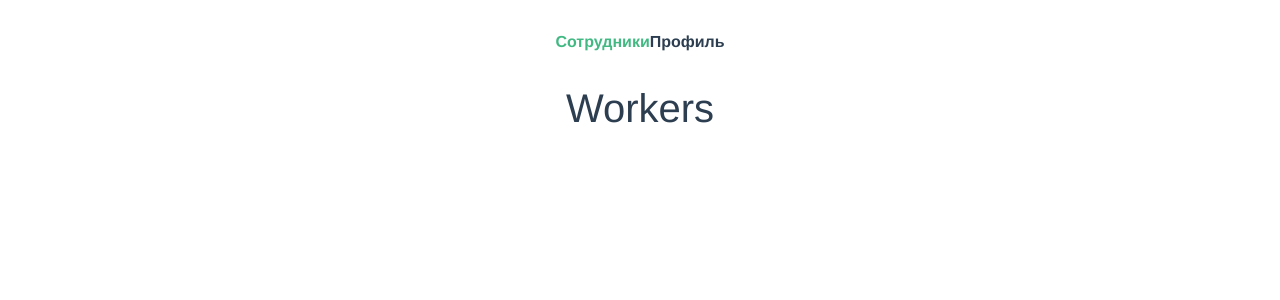
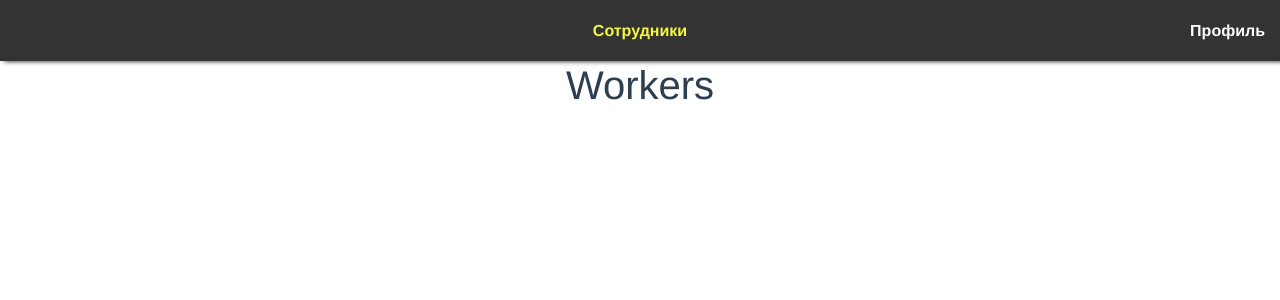
Before and after one commit to AndreyKokorev/Atwinta-task, a Vue app: page /workers in a window 1280 px wide. Shown: the top 300 px of the page. Built offline with nearby package versions, Linux system fonts and the light colour scheme; sample sign-in values are in the browser's storage.

Commit message:
ref: app view and authorization

```diff
--- a/src/App.vue
+++ b/src/App.vue
@@ -1,10 +1,10 @@
 <template lang="pug">
 #app
-	#nav
-		router-link(to="/workers", v-if="isLoggedIn") Сотрудники
-		router-link(to="/profile", v-if="isLoggedIn") Профиль
-		//- router-link( :to="{path: 'login', params: {onLogin: isLoggedIn}}" )
-		router-link(:to="{ path: 'login' }")
+  .nav
+    .nav__item-wrapper
+      router-link.nav__item(to="/workers", v-if="isLoggedIn") Сотрудники
+    .nav__item-wrapper
+      router-link.nav__item(to="/profile", v-if="isLoggedIn") Профиль
   router-view(
     :service="service",
     :isLoggedIn="isLoggedIn",
@@ -17,7 +17,7 @@
 <script>
 import atwintaService from "../src/service/atwintaService";
 import Authorization from "./views/Authorization";
-import Popup from './components/Popup';
+import Popup from "./components/Popup";
 
 export default {
   data() {
@@ -25,12 +25,13 @@ export default {
       service: new atwintaService(),
       isLoggedIn: false,
       message: '',
-			isVisible: false
+			isVisible: false,
+			profileName: ''
     };
   },
   components: {
     Authorization,
-		Popup
+    Popup,
   },
   created() {
     localStorage.removeItem('accessToken')
@@ -43,17 +44,18 @@ export default {
     }
   },
   methods: {
-		onLogin() {
-			this.isLoggedIn = true
+    onLogin(name) {
+			this.isLoggedIn = true;
+			this.profileName = name;
     },
-		displayPopup(message){
+    displayPopup(message) {
       this.message = message;
       this.isVisible = true;
 
       setTimeout(() => {
         this.isVisible = false;
       }, 2000);
-		}
+    },
   },
 };
 </script>
@@ -67,19 +69,43 @@ export default {
   color: #2c3e50;
 }
 
-#nav {
+.nav {
+	position: relative;
   display: grid;
   grid-template-columns: auto auto;
   justify-content: center;
-	padding: 30px;
+  height: 61px;
+  background: #333333;
+	box-shadow: 4px 0 5px 0 black;
+
+  &__item-wrapper {
+    display: flex;
+    align-items: center;
+    height: 100%;
+    padding: 0px  15px 0 15px;
+
+    &:hover {
+      background: rgba(10, 10, 10, 0.466);
 		}
 
-#nav a {
-	font-weight: bold;
-	color: #2c3e50;
+		&:last-child {
+			right: 0;
+			position: absolute;
+		}
   }
 
-#nav a.router-link-exact-active {
-	color: #42b983;
+  &__item {
+    line-height: 60px;
+    font-weight: bold;
+    color: white;
+    text-decoration: none;
+    transition: 300ms;
   }
+
+	.router-link-active {
+		color: rgb(245, 248, 62);
+		text-decoration: none;
+	}
+}
+
 </style>
--- a/src/components/Popup.vue
+++ b/src/components/Popup.vue
@@ -19,14 +19,14 @@ export default {
 .container {
   position: absolute;
   right: 40px;
-  top: 40px;
+  top: 25px;
   width: auto;
   display: grid;
   grid-template-columns: minmax(auto, 200px);
   grid-template-rows: min-content;
   justify-items: center;
   align-items: center;
-  padding: 15px;
+  padding: 12px;
   font-size: 15px;
   background: white;
   border: 2px solid rgb(167, 241, 137);
--- a/src/main.js
+++ b/src/main.js
@@ -5,7 +5,7 @@ import Vuelidate from 'vuelidate'
 
 Vue.config.productionTip = false
 Vue.use(Vuelidate)
-
+console.log(router)
 new Vue({
   router,
   render: h => h(App)
--- a/src/views/Authorization.vue
+++ b/src/views/Authorization.vue
@@ -62,10 +62,11 @@ export default {
   },
   methods: {
     authUser: async function () {
-      const response = await this.service.authorization(this.formLog);
-      console.log(response);
-      localStorage.setItem("accessToken", response.token);
-			this.onLogin();
+			const {token, user: { name }} = await this.service.authorization(this.formLog);
+
+			localStorage.setItem("accessToken", token);
+
+			this.onLogin(name);
 			this.displayPopup('вы успешно авторизировались')
       this.$router.push("workers");
     },
--- a/src/views/Profile.vue
+++ b/src/views/Profile.vue
@@ -3,10 +3,7 @@
   .row
     .col-sm-6.mx-auto
       h2.mb-5 Регистрация
-
-      form(@submit.prevent="registerUser", novalidate)
-        transition(name="slide-fade")
-          .step(v-show="step === 1")
+      form(@submit.prevent="saveProfile", novalidate)
         .form-group
           label(for="name-input") Полное имя
           input#name-input.form-control(
@@ -32,27 +29,8 @@
           .invalid-feedback(v-if="!$v.profile.email.email") Поле должно быть email адресом
 
         .form-group
-              label(for="type-input") Тип задания
-              select#type-input.form-control(
-                :class="status('type')",
-                @input="$v.profile.type.$touch()",
-                v-model="profile.type"
-              )
-                option(disabled) Выберите один из вариантов
-                option(value="front") Frontend
-                option(value="back") Backend
-              .invalid-feedback(v-if="!$v.profile.email.required") Поле обязательно для заполнения
-
-
-
-        transition(name="slide-fade")
-          .step(v-show="step === 2")
-            .form-group
-              label(for="github-input") Гитхаб
-              input#github-input.form-control(
-                v-model="profile.github",
-                type="text"
-              )
+          label(for="phone-input") Телефон
+          input#phone-input.form-control(v-model="profile.phone", type="tel")
 
         .form-group
           label(for="city-input") Населённый пункт
@@ -65,27 +43,45 @@
           .invalid-feedback(v-if="!$v.profile.city.alpha") Используйте только символы алфавита
 
         .form-group
-              label(for="phone-input") Телефон
-              input#phone-input.form-control(
-                v-model="profile.phone",
-                type="tel"
-              )
-              small Format: 999-999-999
-
-            .form-group
-              label(for="birthday-input") Дата рождения
+          label(for="birthday-input") Год рождения
           input#birthday-input.form-control(
             v-model="profile.birthday",
             type="date"
           )
 
-            button.btn.btn-light.mr-2(type="button", @click="prevStep") назад
+        .form-group
+          label(for="type-input") Тип задания
+          select#type-input.form-control(
+            :class="status('type')",
+            @input="$v.profile.type.$touch()",
+            v-model="profile.type"
+          )
+            option(disabled) Выберите один из вариантов
+            option(value="front") Frontend
+            option(value="back") Backend
+          .invalid-feedback(v-if="!$v.profile.email.required") Поле обязательно для заполнения
+
+        .form-group
+          label(for="github-input") Ссылка на проект
+          input#github-input.form-control(
+            v-model="profile.github",
+            type="text"
+          )
+
+        .form-group
+          label(for="github-input") Телеграм
+          input#github-input.form-control(
+            v-model="profile.github",
+            type="text"
+          )
+
+        button.btn.btn-light.mr-2(type="submit", @click="prevStep") Сохранить
         button.btn.btn-primary(type="submit") Зарегистрироваться
 </template>
 
 
 <script>
-import { required, email, helpers } from "vuelidate/lib/validators";
+import { required, helpers, numeric } from "vuelidate/lib/validators";
 const alpha = helpers.regex("alpha", /^[a-zA-Zа-яА-Я]*$/);
 
 export default {
@@ -93,46 +89,44 @@ export default {
   data() {
     return {
       profile: {
+        id: "",
         name: "Viktor",
         email: "motowest12@mail.ru",
+        phone: "88-555",
+        city: "Kemerovo",
+        birthday: "28.11.1990",
         type: "front",
         github: "https://github.com/",
-        city: "Kemerovo",
-        phone: "88-555",
-        birthday: "28.11.1990",
+        telegram: "",
+        about: "",
       },
     };
   },
   methods: {
-    registerUser() {
-      for (const input in this.profile) {
-        this.profile[input] = "";
-      }
-      this.$v.$reset();
-    },
-  },
+    saveProfile() {},
     status(type) {
       return {
         "is-invalid warning": this.$v.profile[type].$error,
       };
     },
-
+  },
   validations: {
     profile: {
+      id: {},
       name: {
-        required,
         alpha,
-      },
-      email: {
-        required,
-        email,
-      },
-      type: {
         required,
       },
-      city: {
-        alpha,
+      email: {},
+      phone: {
+        numeric,
       },
+      city: {},
+      birthday: {},
+      type: {},
+      github: {},
+      telegram: {},
+      about: {},
     },
   },
   created() {
```
Lines whose indentation alone changed are shown as unchanged.
